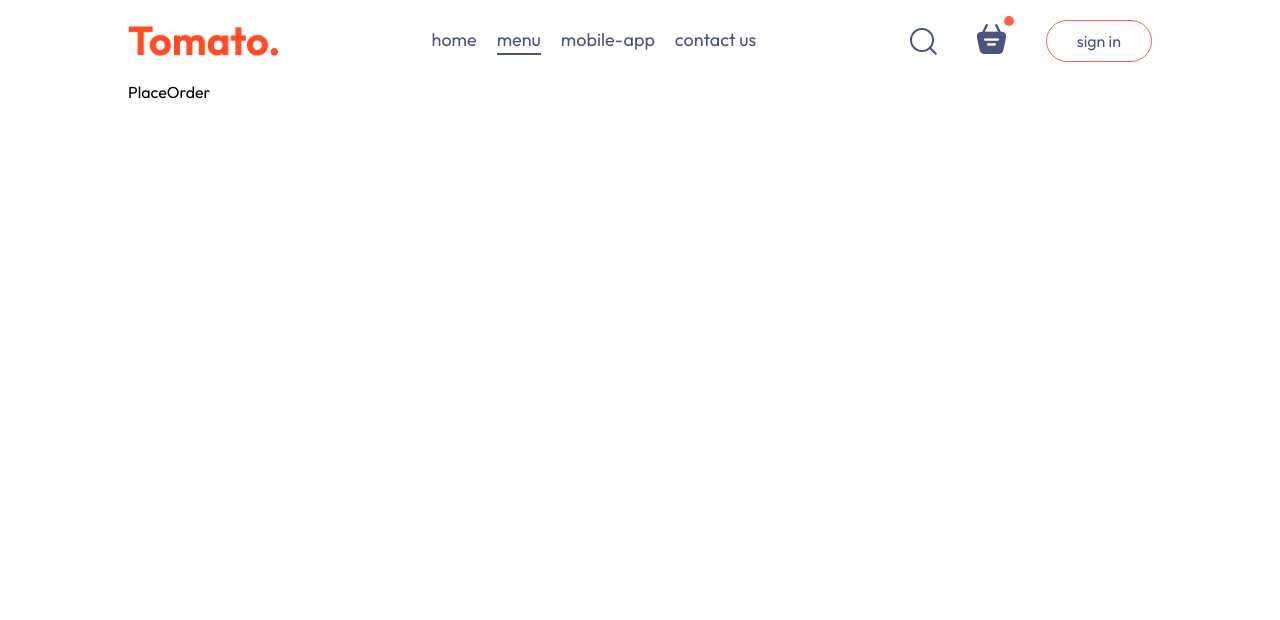
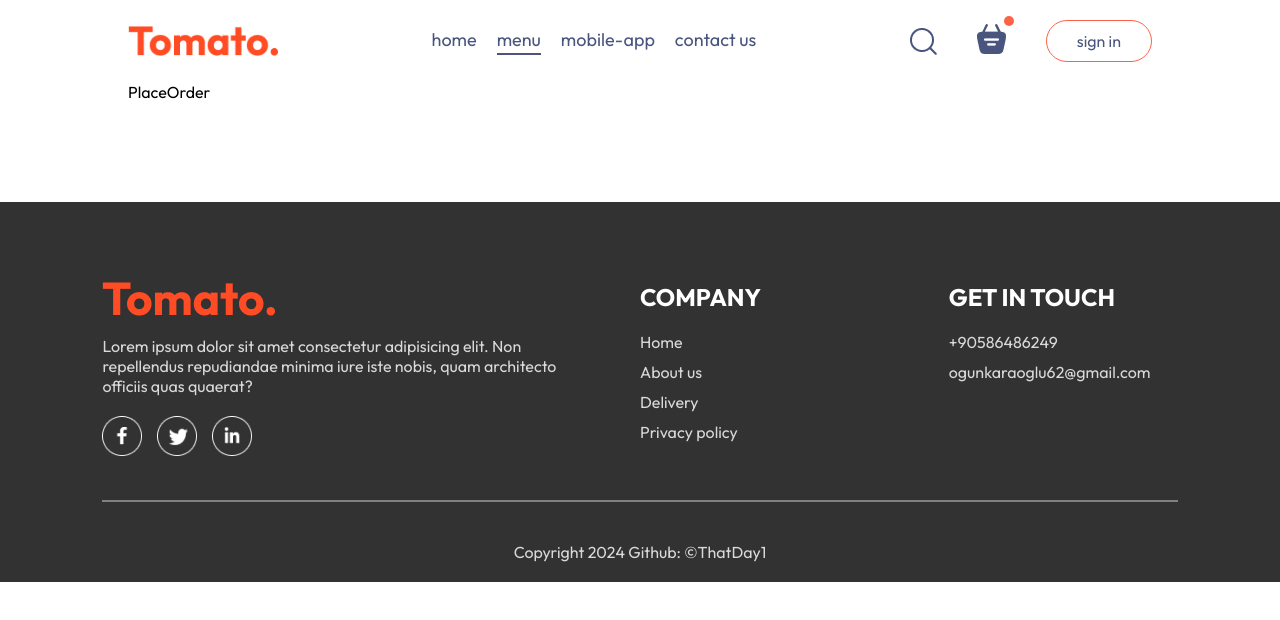
Before and after one commit to ThatDay1/Tomato-food-delivery-app, a React (Vite) app: page /order in a window 1280 px wide. Shown: the top 620 px of the page. Built offline with nearby package versions, Linux system fonts and the light colour scheme.

Commit message:
footer section

```diff
--- a/src/App.jsx
+++ b/src/App.jsx
@@ -4,9 +4,11 @@
 import Home from './pages/Home/Home'
 import Cart from './pages/Cart/Cart'
 import PlaceOrder from './pages/PlaceOrder/PlaceOrder'
+import Footer from './components/Footer/Footer'
 
 const App = () => {
   return (
+    <>
       <div className="app">
         <Navbar />
         <Routes>
@@ -15,6 +17,8 @@
           <Route path="/order" element={<PlaceOrder />} />
         </Routes>
       </div>
+      <Footer />
+    </>
   )
 }
 
--- /dev/null
+++ b/src/components/Footer/Footer.css
@@ -0,0 +1,53 @@
+.footer {
+  color: #d9d9d9;
+  background-color: #323232;
+  display: flex;
+  flex-direction: column;
+  align-items: center;
+  gap: 20px;
+  padding: 20px 8vw;
+  padding-top: 80px;
+  margin-top: 100px;
+}
+
+.footer-content {
+  width: 100%;
+  display: grid;
+  grid-template-columns: 2fr 1fr 1fr;
+  gap: 80px;
+}
+
+.footer-content-left,
+.footer-content-right,
+.footer-content-center {
+  display: flex;
+  flex-direction: column;
+  align-items: start;
+  gap: 20px;
+}
+
+.footer-content-left li,
+.footer-content-right li,
+.footer-content-center li {
+  list-style: none;
+  margin-bottom: 10px;
+  cursor: pointer;
+}
+
+.footer-content-right h2,
+.footer-content-center h2 {
+  color: white;
+}
+
+.footer-social-icons img {
+  width: 40px;
+  margin-right: 15px;
+}
+
+.footer hr {
+  width: 100%;
+  height: 2px;
+  margin: 20px 0;
+  background-color: grey;
+  border: none;
+}
--- /dev/null
+++ b/src/components/Footer/Footer.jsx
@@ -0,0 +1,45 @@
+import React from 'react'
+import './Footer.css'
+import { assets } from '../../assets/assets'
+
+const Footer = () => {
+  return (
+    <div className="footer" id="footer">
+      <div className="footer-content">
+        <div className="footer-content-left">
+          <img src={assets.logo} alt="logo" />
+          <p>
+            Lorem ipsum dolor sit amet consectetur adipisicing elit. Non
+            repellendus repudiandae minima iure iste nobis, quam architecto
+            officiis quas quaerat?
+          </p>
+          <div className="footer-social-icons">
+            <img src={assets.facebook_icon} alt="facebook" />
+            <img src={assets.twitter_icon} alt="twitter" />
+            <img src={assets.linkedin_icon} alt="linkedin" />
+          </div>
+        </div>
+        <div className="footer-content-center">
+          <h2>COMPANY</h2>
+          <ul>
+            <li>Home</li>
+            <li>About us</li>
+            <li>Delivery</li>
+            <li>Privacy policy</li>
+          </ul>
+        </div>
+        <div className="footer-content-right">
+          <h2>GET IN TOUCH</h2>
+          <ul>
+            <li>+90586486249</li>
+            <li>ogunkaraoglu62@gmail.com</li>
+          </ul>
+        </div>
+      </div>
+      <hr />
+      <p className="footer-copyright">Copyright 2024 Github: &#169;ThatDay1</p>
+    </div>
+  )
+}
+
+export default Footer
```
Lines whose indentation alone changed are shown as unchanged.
